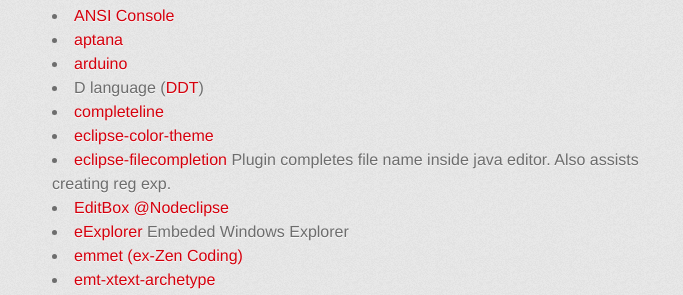
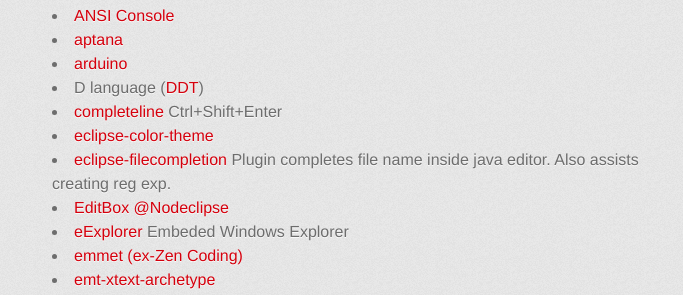
Before and after one commit to with-Eclipse/with-eclipse.github.io, a Jekyll site: the page built from index.md, in a window 1280 px wide and 900 px high, scrolled down 1967 px. Shown: the part 157-452 px from the top of the window, without its empty margins (298-981 px from the left). Built offline with Jekyll 4.4.1, drawn with Linux system fonts in a browser that asks for light colours; Markdown is read by kramdown in place of the engine named in the settings; comment, search, counter and statistics services are not loaded.

Commit message:
Ctrl+Shift+Enter

```diff
--- a/index.md
+++ b/index.md
@@ -97,7 +97,7 @@ Just use code snippet below:
 - [aptana](https://github.com/aptana/studio3)
 - [arduino](https://github.com/jantje/arduino-eclipse-plugin)
 - D language ([DDT](https://github.com/bruno-medeiros/DDT))
-- [completeline](https://github.com/henri5/completeline)
+- [completeline](https://github.com/henri5/completeline) <kbd>Ctrl+Shift+Enter</kbd>
 - [eclipse-color-theme](https://github.com/eclipse-color-theme/eclipse-color-theme)
 - [eclipse-filecompletion](https://github.com/impetuouslab/eclipse-filecompletion) Plugin completes file name inside java editor. Also assists creating reg exp.
 - [EditBox @Nodeclipse](https://github.com/Nodeclipse/EditBox)
```
